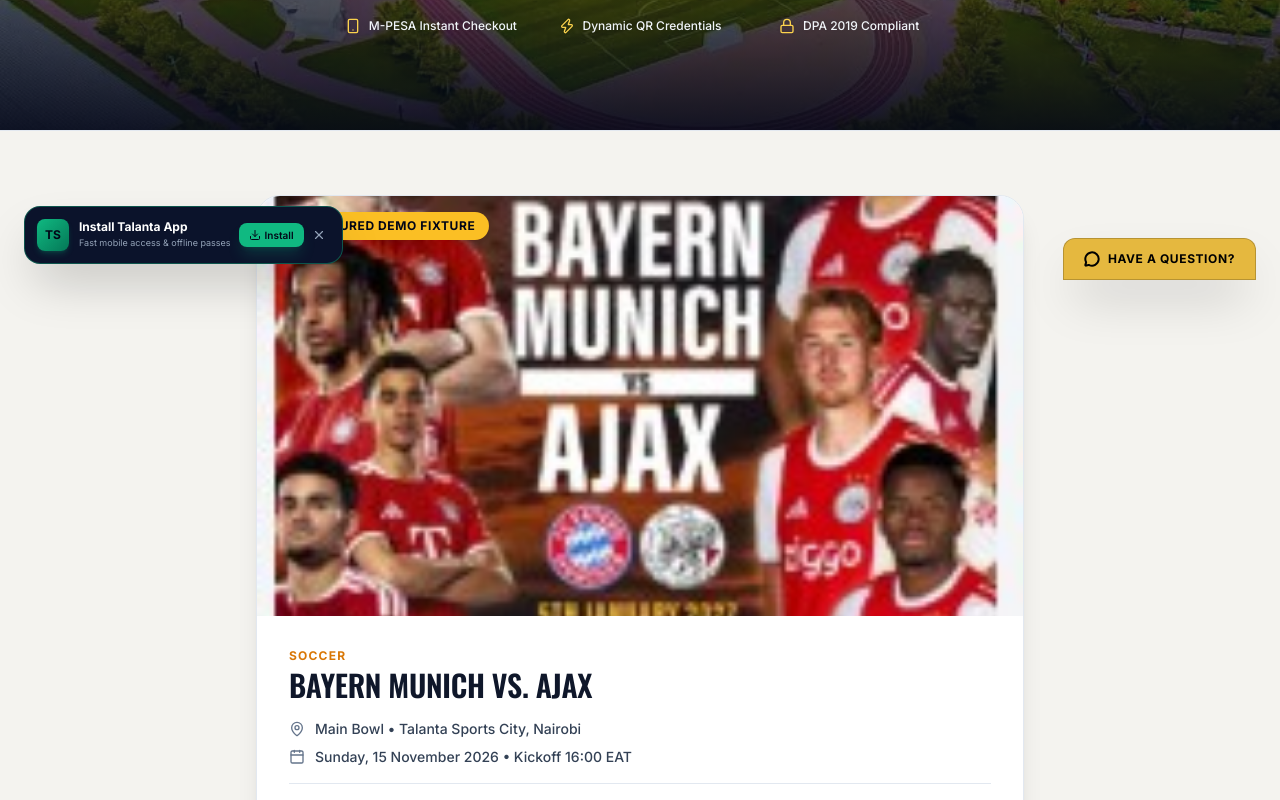
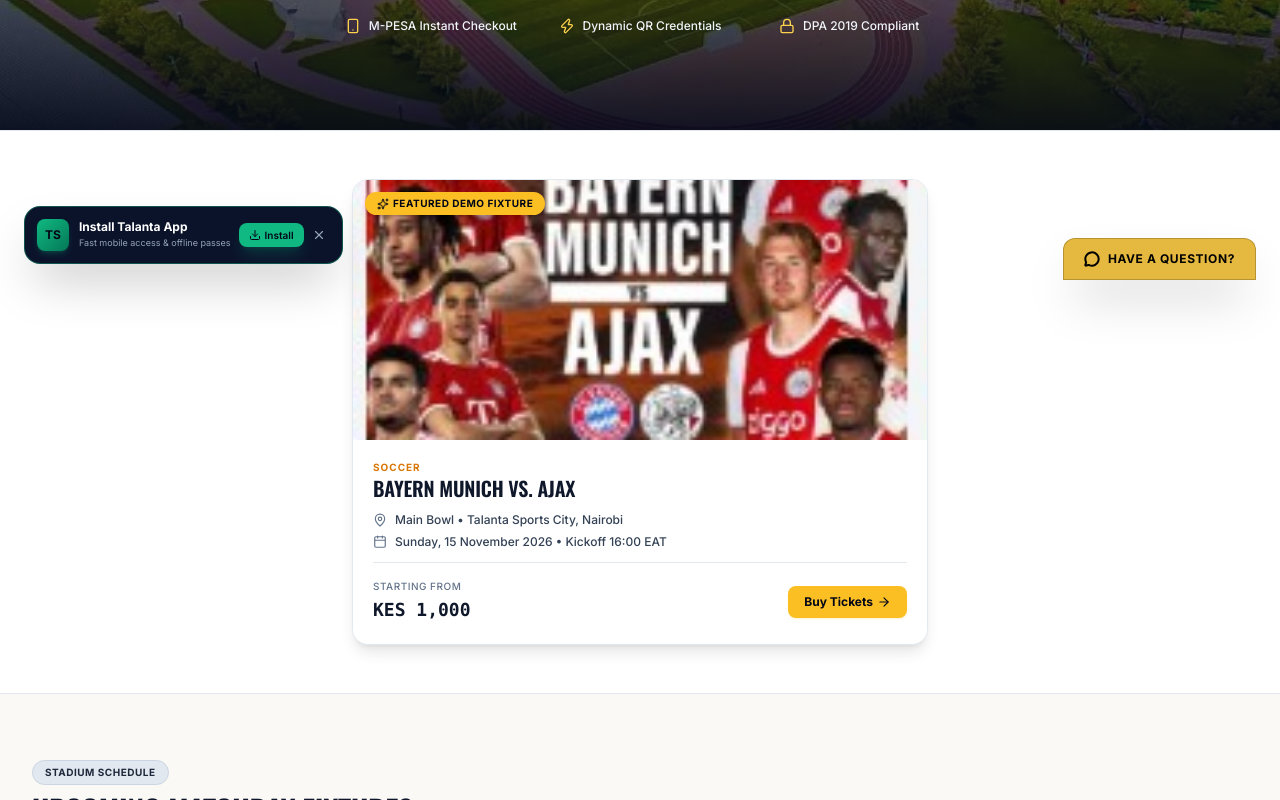
Before and after one commit to stephen3850/talanta.igiza.a., a Next.js app: page / in a window 1280 px wide. Shown: the part 520-1320 px from the top of the page. Built offline with nearby package versions, Linux system fonts and the light colour scheme.

Commit message:
Reduce Featured Demo Fixture card size and fonts, and set section/image background to pure white

```diff
--- a/app/page.jsx
+++ b/app/page.jsx
@@ -154,63 +154,63 @@ export default function PublicHomePage() {
         </section>
 
         {/* ==================== B. FEATURED FIXTURE SECTION ==================== */}
-        <section className="py-16 bg-[#F4F3EF] border-b border-slate-200 relative overflow-hidden">
+        <section className="py-12 bg-white border-b border-slate-200 relative overflow-hidden">
           <div className="max-w-7xl mx-auto px-4 sm:px-6 lg:px-8">
-            <div className="max-w-3xl mx-auto">
-              <div className="bg-white rounded-3xl overflow-hidden shadow-xl border border-slate-200 transition-all duration-300 group">
-                {/* Background Banner / Image (100% Clear & Sharp) */}
-                <div className="relative overflow-hidden bg-slate-900">
+            <div className="max-w-xl mx-auto">
+              <div className="bg-white rounded-2xl overflow-hidden shadow-lg border border-slate-200 transition-all duration-300 group">
+                {/* Background Banner / Image (100% Clear & Sharp on White) */}
+                <div className="relative overflow-hidden bg-white">
                   <img
                     src={featuredEvent.image || featuredEvent.bannerUrl || '/images/ajax.jpg'}
                     alt={featuredEvent.title}
                     onError={(e) => { e.currentTarget.src = '/images/Talanta-stadium.jpeg'; }}
-                    className="w-full h-auto max-h-[420px] object-cover object-center group-hover:scale-105 transition-transform duration-500 opacity-100"
+                    className="w-full h-auto max-h-[260px] object-cover object-center group-hover:scale-105 transition-transform duration-500 opacity-100"
                   />
 
                   {/* Top Left Faded Yellow Badge */}
-                  <div className="absolute top-4 left-4 bg-amber-400 text-slate-950 font-bold px-3.5 py-1.5 rounded-full text-xs uppercase tracking-wider shadow-lg flex items-center space-x-1.5 z-10">
-                    <Sparkles className="w-3.5 h-3.5" />
+                  <div className="absolute top-3 left-3 bg-amber-400 text-slate-950 font-bold px-3 py-1 rounded-full text-[10px] uppercase tracking-wider shadow-md flex items-center space-x-1 z-10">
+                    <Sparkles className="w-3 h-3" />
                     <span>FEATURED DEMO FIXTURE</span>
                   </div>
                 </div>
 
-                {/* Card Content (White Background) */}
-                <div className="p-6 sm:p-8 space-y-4 bg-white text-slate-900">
+                {/* Card Content (White Background & Compact Fonts) */}
+                <div className="p-5 space-y-3 bg-white text-slate-900">
                   <div>
-                    <span className="text-xs font-bold text-amber-600 uppercase tracking-widest block mb-1">
+                    <span className="text-[10px] font-bold text-amber-600 uppercase tracking-widest block mb-0.5">
                       {featuredEvent.category || 'SOCCER'}
                     </span>
-                    <h2 className="text-2xl sm:text-3xl font-black text-slate-900 uppercase font-heading tracking-tight leading-tight">
+                    <h2 className="text-lg sm:text-xl font-black text-slate-900 uppercase font-heading tracking-tight leading-snug">
                       {featuredEvent.title}
                     </h2>
                   </div>
 
-                  <div className="space-y-2 text-xs sm:text-sm text-slate-600">
-                    <div className="flex items-center space-x-2.5">
-                      <MapPin className="w-4 h-4 text-slate-500 shrink-0" />
+                  <div className="space-y-1.5 text-xs text-slate-600">
+                    <div className="flex items-center space-x-2">
+                      <MapPin className="w-3.5 h-3.5 text-slate-500 shrink-0" />
                       <span className="font-medium text-slate-700">{featuredEvent.venue}</span>
                     </div>
-                    <div className="flex items-center space-x-2.5">
-                      <Calendar className="w-4 h-4 text-slate-500 shrink-0" />
+                    <div className="flex items-center space-x-2">
+                      <Calendar className="w-3.5 h-3.5 text-slate-500 shrink-0" />
                       <span className="font-medium text-slate-700">{featuredEvent.displayDate}</span>
                     </div>
                   </div>
 
                   {/* Pricing and Buy Tickets Button */}
-                  <div className="pt-6 border-t border-slate-200 flex items-center justify-between">
+                  <div className="pt-4 border-t border-slate-200 flex items-center justify-between">
                     <div>
-                      <span className="text-[11px] text-slate-500 block uppercase font-medium tracking-wider mb-0.5">
+                      <span className="text-[10px] text-slate-500 block uppercase font-medium tracking-wider mb-0.5">
                         STARTING FROM
                       </span>
-                      <span className="text-xl sm:text-2xl font-black text-slate-900 font-mono">
+                      <span className="text-base sm:text-lg font-black text-slate-900 font-mono">
                         KES 1,000
                       </span>
                     </div>
 
                     <Link href={`/events/${featuredEvent.slug || featuredEvent.id}`}>
-                      <Button variant="amber" size="md" className="space-x-2 bg-amber-400 hover:bg-amber-500 text-slate-950 font-bold px-5 py-2.5 rounded-xl shadow-md">
+                      <Button variant="amber" size="sm" className="space-x-1 bg-amber-400 hover:bg-amber-500 text-slate-950 font-bold px-4 py-2 text-xs rounded-lg shadow-sm">
                         <span>Buy Tickets</span>
-                        <ArrowRight className="w-4 h-4" />
+                        <ArrowRight className="w-3.5 h-3.5" />
                       </Button>
                     </Link>
                   </div>
@@ -251,7 +251,7 @@ export default function PublicHomePage() {
                   className="bg-white border border-slate-200 hover:border-amber-400/80 rounded-2xl overflow-hidden shadow-lg flex flex-col justify-between transition-all duration-300 group"
                 >
                   <div>
-                    <div className="relative h-48 overflow-hidden bg-slate-900">
+                    <div className="relative h-48 overflow-hidden bg-white">
                       <img
                         src={evt.image || evt.bannerUrl || '/images/ajax.jpg'}
                         alt={evt.title}
```
